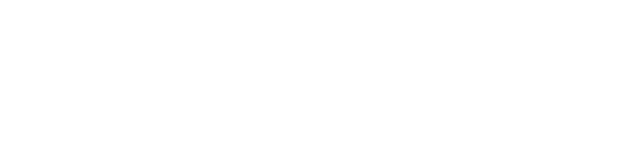
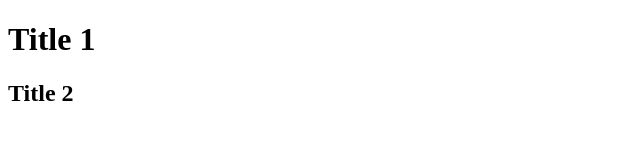
Before and after one commit to Varkoff/sharezza-social, a plain HTML site: page index.html in a window 1280 px wide. Shown: the whole page, without its empty margins (0-640 px from the left). Drawn offline with Linux system fonts and the light colour scheme.

Commit message:
modified index

```diff
--- a/index.html
+++ b/index.html
@@ -1,10 +1,14 @@
 <!DOCTYPE html>
 <html>
-  <head>
+
+<head>
     <meta charset="UTF-8">
-    <title>title</title>
-  </head>
-  <body>
+    <title>Sharezza social</title>
+</head>
 
-  </body>
+<body>
+    <h1>Title 1</h1>
+    <h2>Title 2</h2>
+</body>
+
 </html>
```
